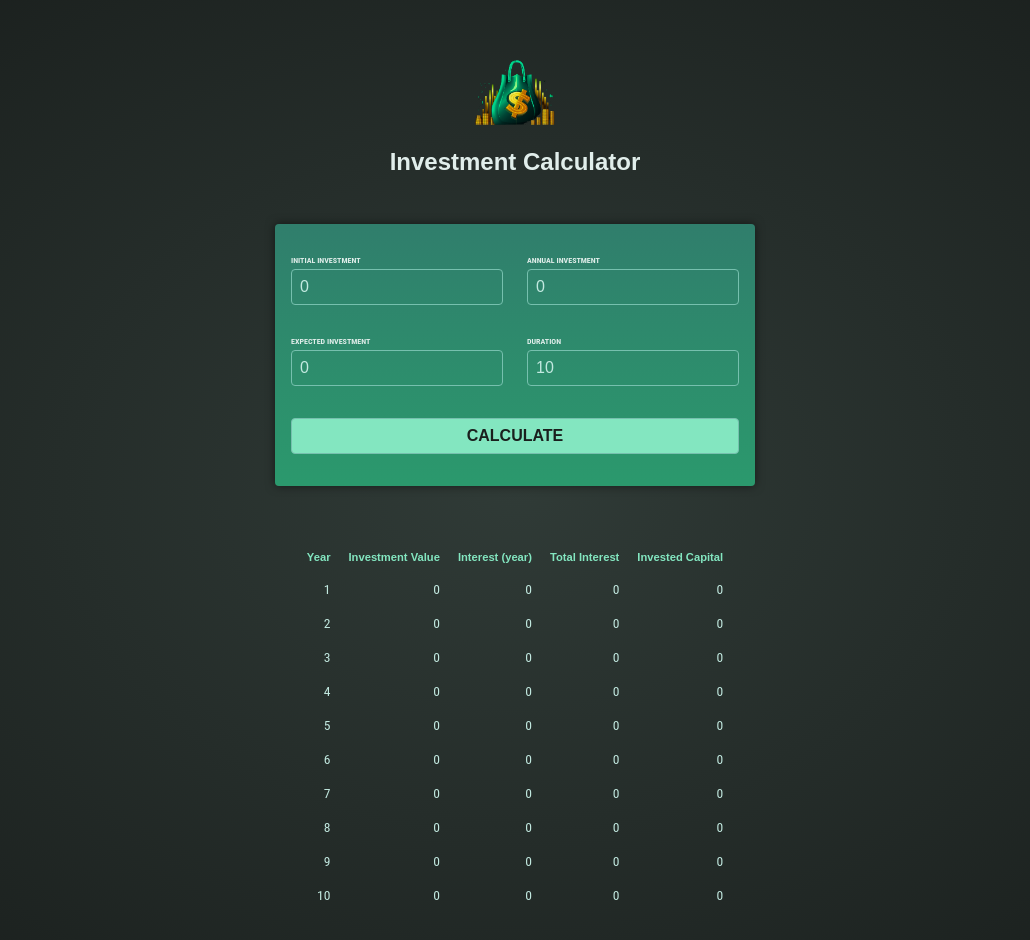
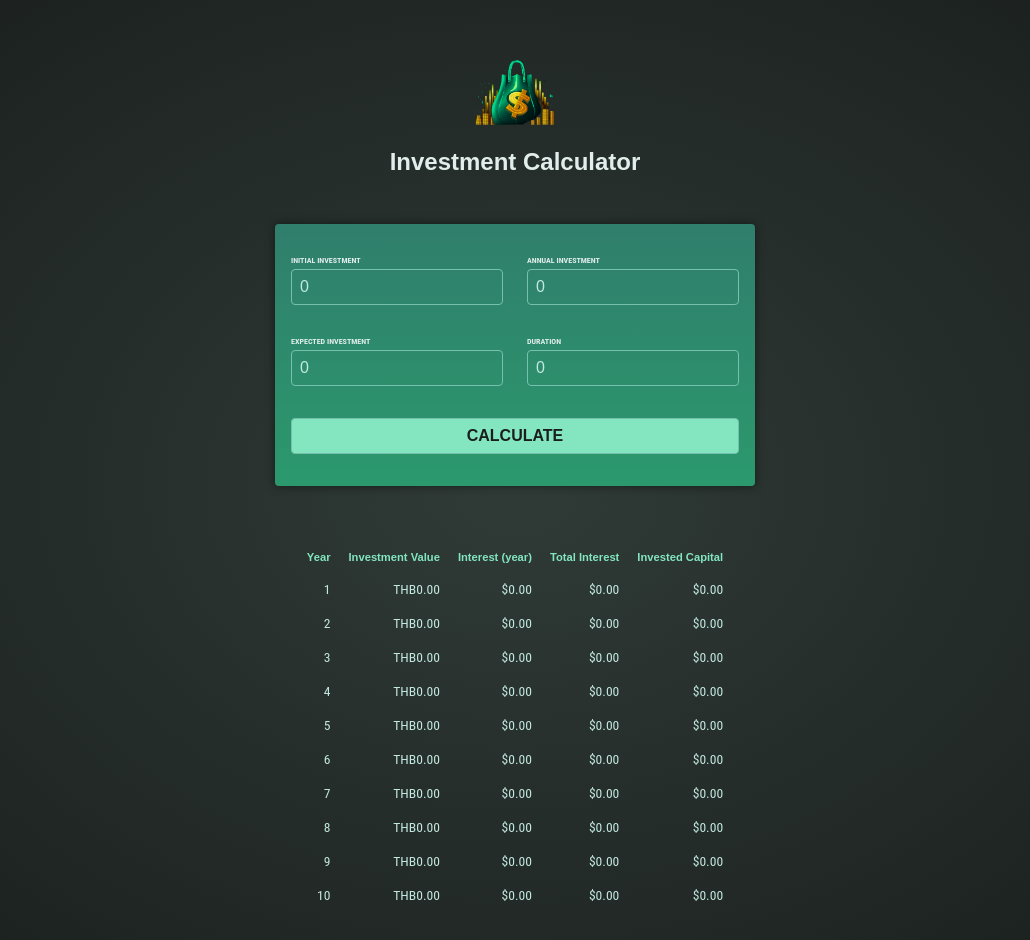
Before and after one commit to bytechanokchon/lecture-angular, an Angular app in the folder projects/investment-calculator/: page / in a window 1280 px wide. Both pictures are taken after a click on the button "CALCULATE". Shown: the top 940 px of the page, without its empty margins (125-1155 px from the left). Built offline with nearby package versions, Linux system fonts and the light colour scheme.

Commit message:
reset form

```diff
--- a/projects/investment-calculator/src/app/investment-results/investment-results.component.html
+++ b/projects/investment-calculator/src/app/investment-results/investment-results.component.html
@@ -15,10 +15,10 @@
         @for (result of results; track result.year) {
             <tr>
                 <td>{{ result.year }}</td>
-                <td>{{ result.valueEndOfYear }}</td>
-                <td>{{ result.interest }}</td>
-                <td>{{ result.totalInterest }}</td>
-                <td>{{ result.totalAmountInvested }}</td>
+                <td>{{ result.valueEndOfYear | currency:"THB" }}</td>
+                <td>{{ result.interest | currency }}</td>
+                <td>{{ result.totalInterest | currency }}</td>
+                <td>{{ result.totalAmountInvested | currency }}</td>
             </tr>
         }
     </tbody>
--- a/projects/investment-calculator/src/app/investment-results/investment-results.component.ts
+++ b/projects/investment-calculator/src/app/investment-results/investment-results.component.ts
@@ -1,8 +1,9 @@
+import { CurrencyPipe } from '@angular/common';
 import { Component, Input } from '@angular/core';
 
 @Component({
   selector: 'app-investment-results',
-  imports: [],
+  imports: [ CurrencyPipe ],
   templateUrl: './investment-results.component.html',
   styleUrl: './investment-results.component.css',
 })
--- a/projects/investment-calculator/src/app/user-input/user-input.component.ts
+++ b/projects/investment-calculator/src/app/user-input/user-input.component.ts
@@ -23,5 +23,10 @@
       expectedReturn: Number(this.enteredExpectedReturn),
       annualInvestment: Number(this.enteredAnnualInvestment)
     });
+
+   this.enteredInitialInvestment = '0';
+   this.enteredAnnualInvestment = '0';
+   this.enteredExpectedReturn = '0';
+   this.enteredDuration = '0';
   }
 }
```
